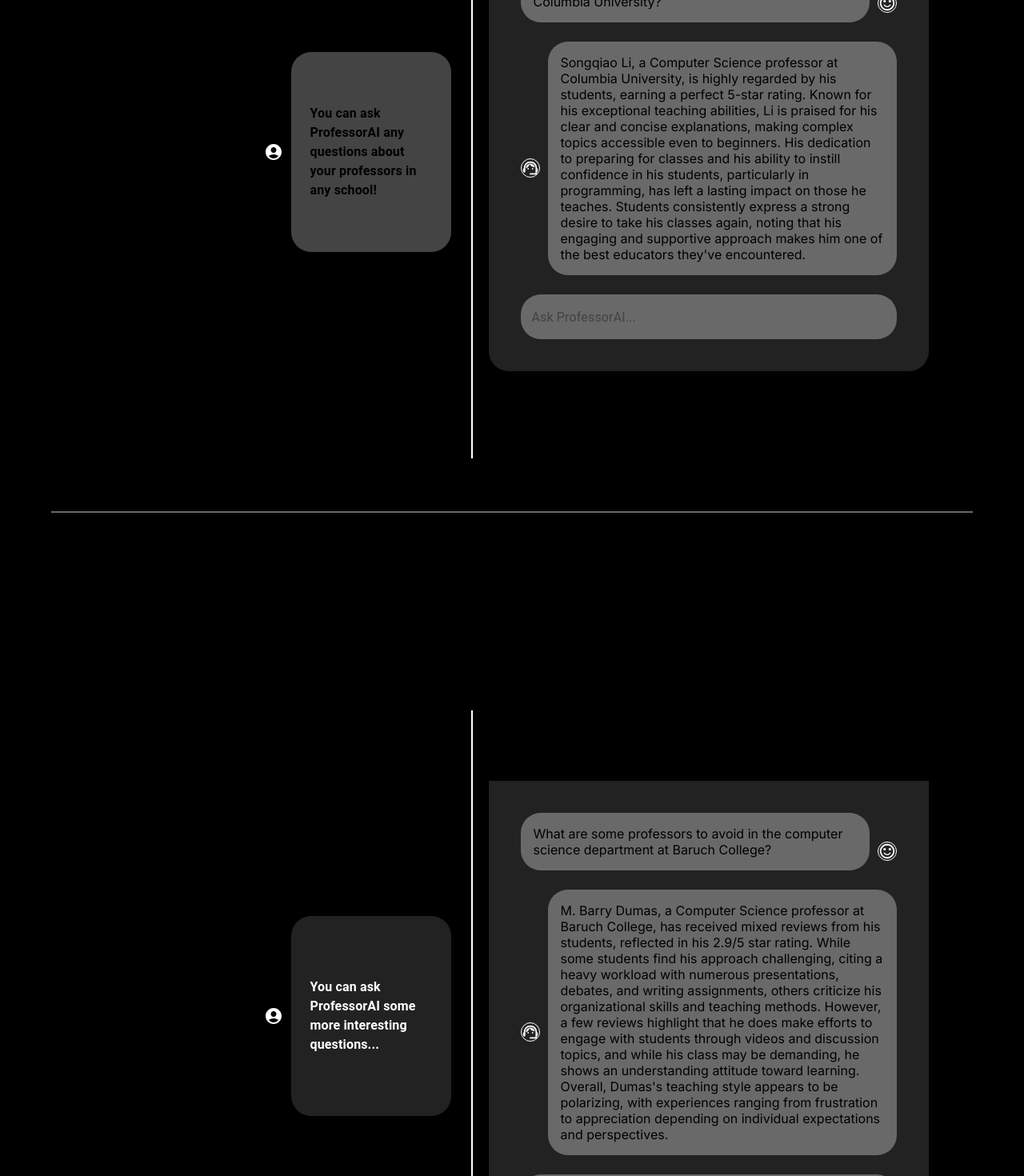
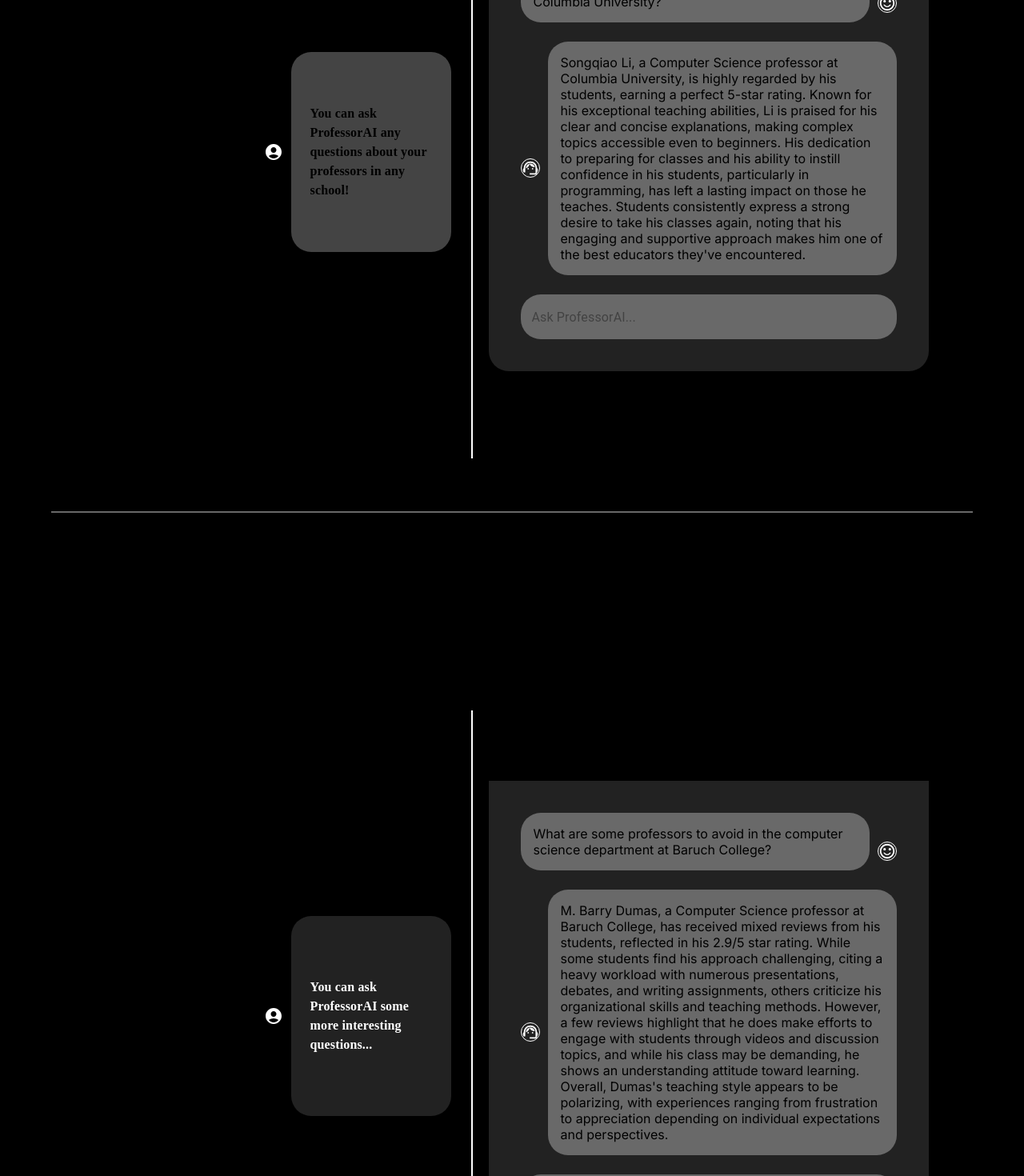
Before and after one commit to NabilHasan09/ai-rate-my-professor, a Next.js app: page / in a window 1280 px wide. Shown: the part 340-1810 px from the top of the page at 80% size. Built offline with nearby package versions, Linux system fonts and the light colour scheme; no server answers.

Commit message:
Change font family

```diff
--- a/app/components/ExampleOne.js
+++ b/app/components/ExampleOne.js
@@ -10,7 +10,7 @@
                 <AccountCircleIcon sx={{ color: "white", marginRight: "10px" }} />
                 <Box height="250px" width="200px" sx={{ backgroundColor: "#444444", borderRadius: "25px" }} >
                     <Box display="flex" height="100%" justifyContent="center" alignItems="center" p={3} >
-                        <Typography sx={{  color: "black", fontWeight: "bold" }}>
+                        <Typography sx={{  color: "black", fontWeight: "bold", fontFamily: "Inconsolata" }}>
                             You can ask ProfessorAI any questions about your professors in any school!
                         </Typography>
                     </Box>
--- a/app/components/ExampleTwo.js
+++ b/app/components/ExampleTwo.js
@@ -10,7 +10,7 @@
                 <AccountCircleIcon sx={{ color: "white", marginRight: "10px" }} />
                 <Box height="250px" width="200px" sx={{ backgroundColor: "#222222", borderRadius: "25px" }} >
                     <Box display="flex" height="100%" justifyContent="center" alignItems="center" p={3} >
-                        <Typography sx={{  color: "white", fontWeight: "bold" }}>
+                        <Typography sx={{  color: "white", fontWeight: "bold", fontFamily: "Inconsolata" }}>
                             You can ask ProfessorAI some more interesting questions...
                         </Typography>
                     </Box>
```
